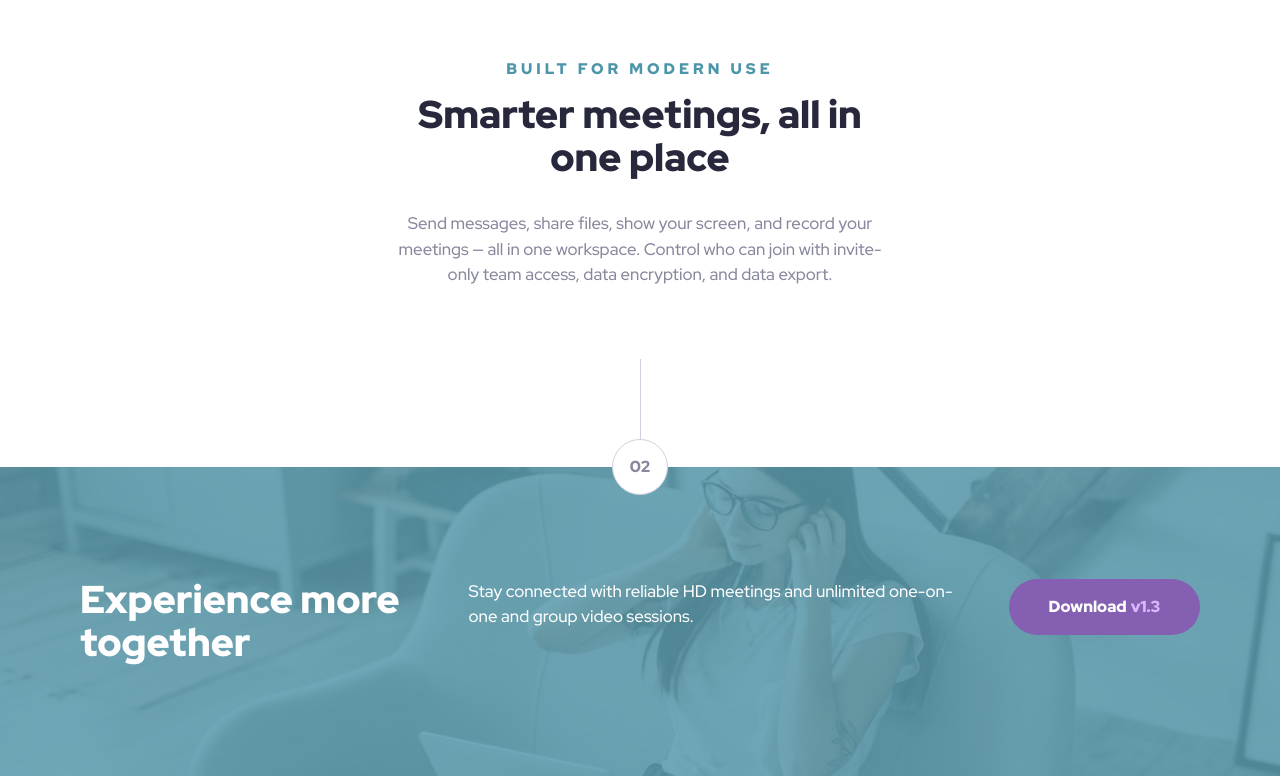
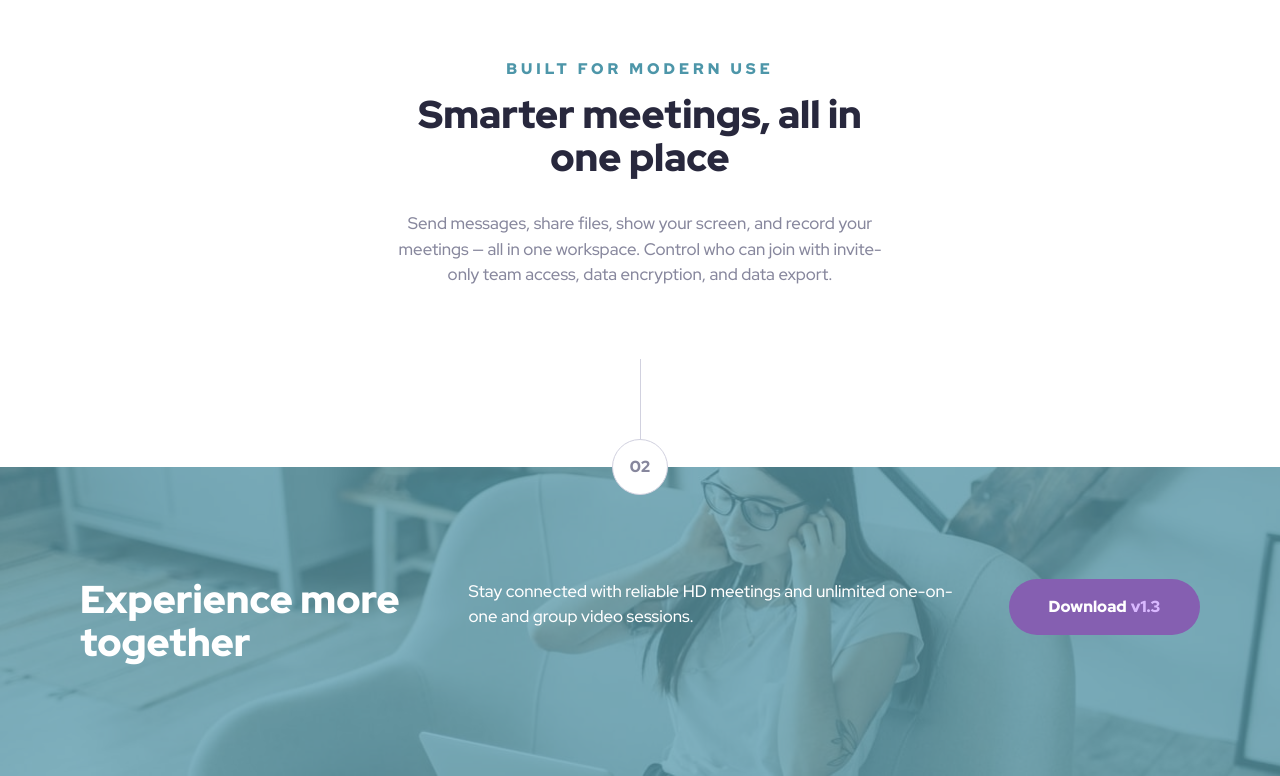
Before and after one commit to PapeSeydou/FEM_meet-landing-page, a plain HTML site: page starter-code/index.html in a window 1280 px wide. Shown: the part 1095-1871 px from the top of the page. Drawn offline with Linux system fonts and the light colour scheme.

Commit message:
Hotfix 3

```diff
--- a/starter-code/styling/sass/_layout.scss
+++ b/starter-code/styling/sass/_layout.scss
@@ -231,6 +231,6 @@ footer {
     bottom: 0;
     left: 0;
     right: 0;
-    background-color: hsla(193, 34%, 52%, 85%);
+    background-color: hsla(193, 34%, 52%, 75%);
     z-index: 1;
 }
```
Also changed, not shown: starter-code/styling/style.css.
